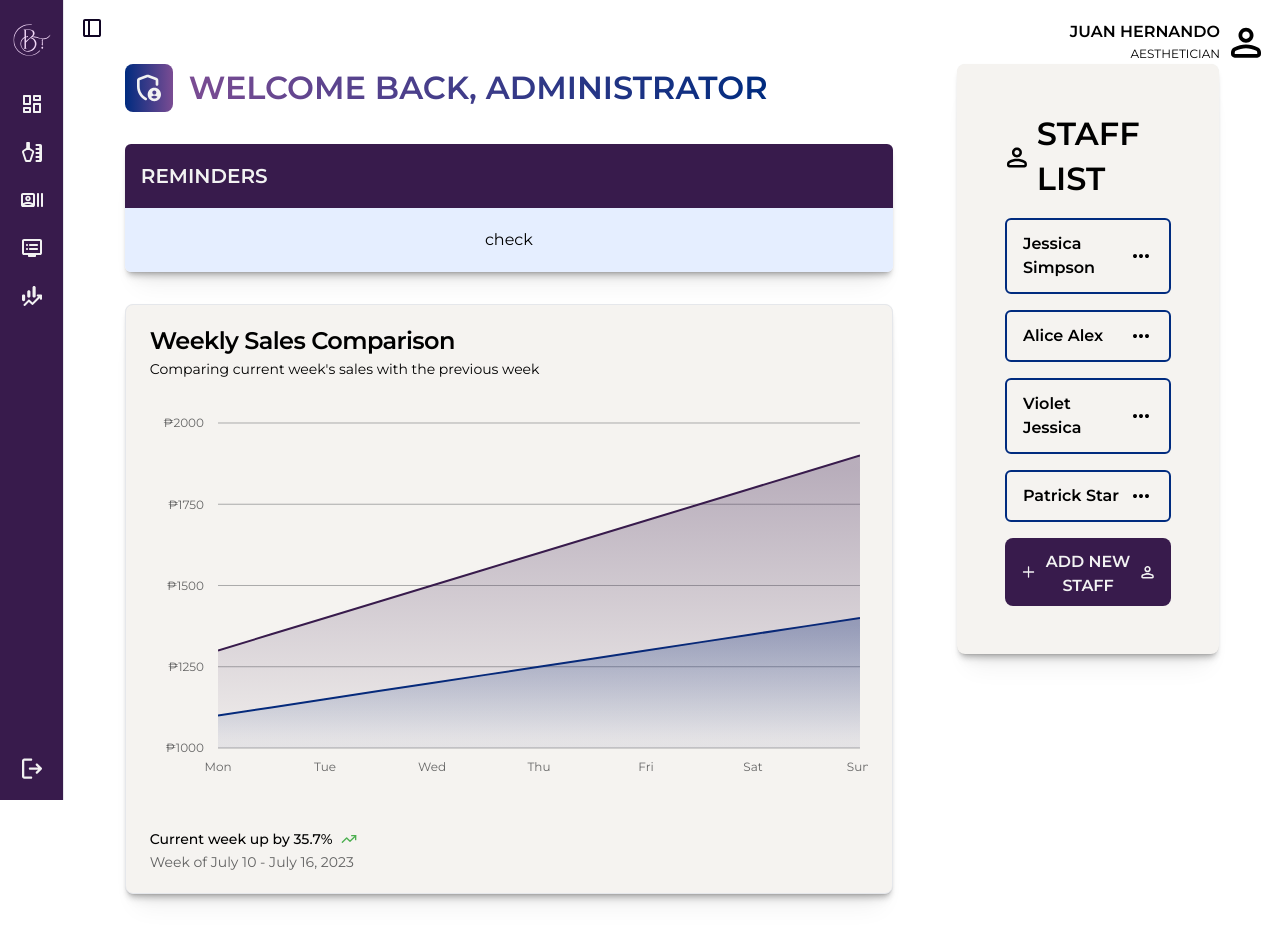
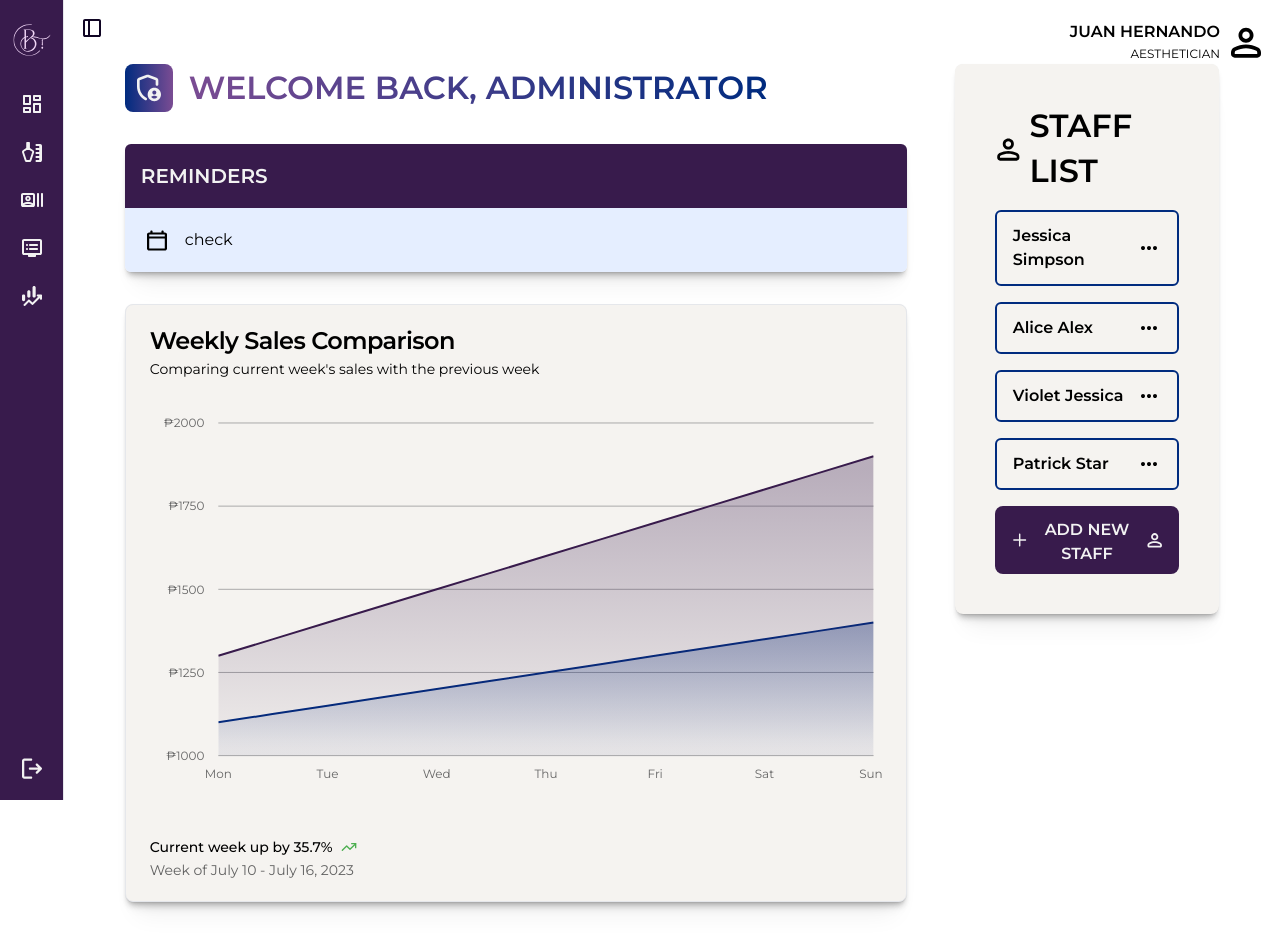
Before and after one commit to SoftwareEnginneringBeautox/testRepository, a React (Vite) app in the folder client/: page /AdminDashboard in a window 1280 px wide. Shown: the top 950 px of the page. Built offline with nearby package versions, Linux system fonts and the light colour scheme.

Commit message:
updated admin stafflist padding

```diff
--- a/client/src/App.css
+++ b/client/src/App.css
@@ -1,5 +1,5 @@
 @import url("https://fonts.googleapis.com/css2?family=Montserrat:ital,wght@0,100..900;1,100..900&display=swap");
 
 * {
-  font-family: "Montserrat";
+  font-family: "Montserrat", sans-serif;
 }
--- a/client/src/pages/AdminDashboard.jsx
+++ b/client/src/pages/AdminDashboard.jsx
@@ -29,6 +29,7 @@ import {
 } from "@/components/ui/DropdownMenu";
 import EditIcon from "@/assets/icons/EditIcon";
 import DeleteIcon from "@/assets/icons/DeleteIcon";
+import CalendarIcon from "@/assets/icons/CalendarIcon";
 
 function AdministratorDashboard() {
   const [displayAlert, setDisplayAlert] = useState(false);
@@ -125,7 +126,7 @@ function AdministratorDashboard() {
   };
 
   return (
-    <div className="flex items-start gap-16 justify-center ">
+    <div className="flex items-start gap-12 justify-center ">
       {showAlert && (
         <AlertContainer>
           <InformationIcon />
@@ -156,14 +157,17 @@ function AdministratorDashboard() {
           </thead>
           <tbody>
             <tr>
-              <td>check</td>
+              <td className="flex items-start gap-4">
+                <CalendarIcon />
+                check
+              </td>
             </tr>
           </tbody>
         </table>
         <SalesChart />
         <br />
       </div>
-      <div className="w-1/4 shadow-custom p-12 bg-ash-100 rounded-lg h-auto flex flex-col items-center gap-4">
+      <div className="w-1/4 shadow-custom p-10 bg-ash-100 rounded-lg h-auto flex flex-col items-center gap-4">
         <h3 className="flex items-center gap-2 text-[2rem] leading-[2.8rem] font-semibold">
           <UserIcon size={32} />
           STAFF LIST
```
